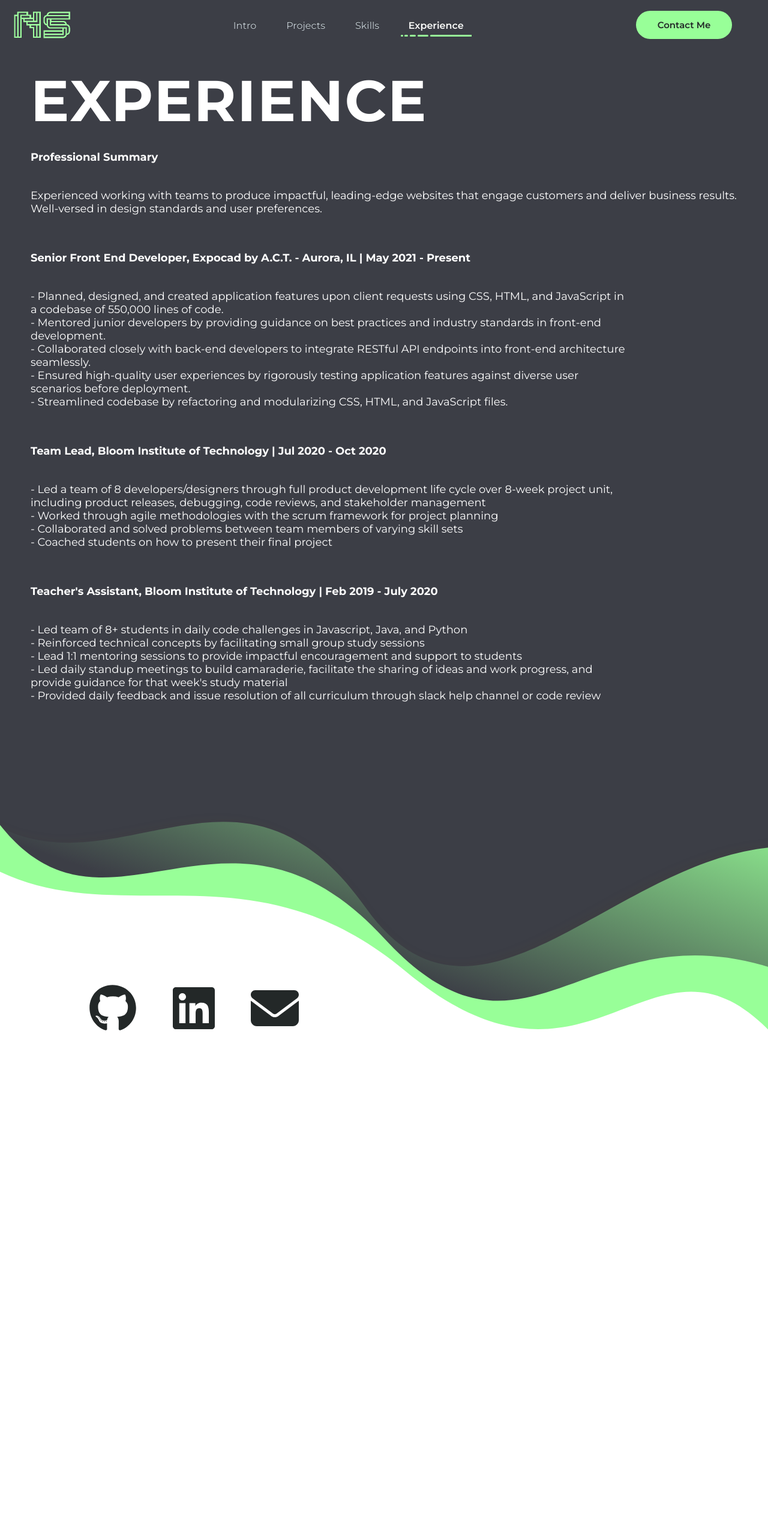
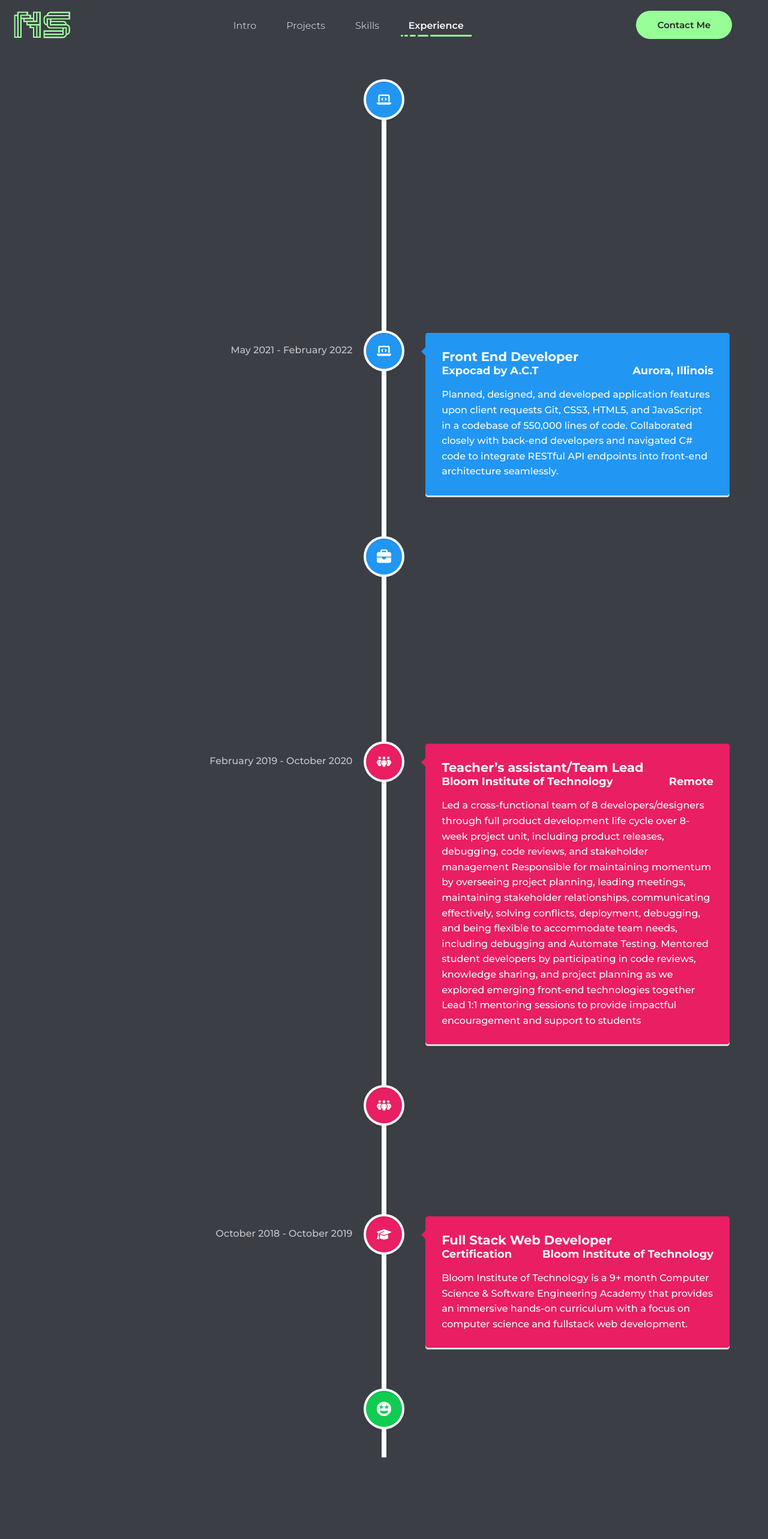
Before and after one commit to NickStrick/Portflio, a React (Create React App) app in the folder portfolio2/: page /experience in a window 1280 px wide. Shown: the top 2566 px of the page at 60% size. Before the commit the page ends 1994 px from the top, so only its background shows below. Built offline with nearby package versions, Linux system fonts and the light colour scheme.

Commit message:
Experiences page Update - reflects real information animnated

```diff
--- a/portfolio2/src/components/Experience.js
+++ b/portfolio2/src/components/Experience.js
@@ -1,11 +1,132 @@
 
 import './styles/Experiences.scss';
 import React, { useState } from 'react';
+import { VerticalTimeline, VerticalTimelineElement }  from 'react-vertical-timeline-component';
+import 'react-vertical-timeline-component/style.min.css';
+import { FontAwesomeIcon } from '@fortawesome/react-fontawesome'
+import { faPeopleGroup, faGraduationCap, faBriefcase, faLaptopCode, faFaceGrinStars} from '@fortawesome/free-solid-svg-icons'
 
   const Experiences = (props) => {
       return (
         <div className="content-container experience-container">
-            <div className="section-container">
+            <VerticalTimeline>
+  <VerticalTimelineElement
+    className="vertical-timeline-element--work"
+    contentStyle={{ background: 'rgb(33, 150, 243)', color: '#fff' }}
+    contentArrowStyle={{ borderRight: '7px solid  rgb(33, 150, 243)' }}
+    date="February 2022 - Present"
+    iconStyle={{ background: 'rgb(33, 150, 243)', color: '#fff' }}
+    icon={<FontAwesomeIcon icon={faLaptopCode} />}
+  >
+    <h3 className="vertical-timeline-element-title">Senior Front End Developer</h3>
+    <h4 className="vertical-timeline-element-subtitle"><span>Expocad by A.C.T</span><span>Aurora, Illinois</span></h4>
+    <p className="vertical-timeline-p">
+    On-call support to mentor junior developers by providing guidance on best practices and industry standards throughout the development process.
+Planned, maintained, supported, and troubleshooted complex, interactive web application features by following coding guidelines and rigorously testing against diverse user scenarios before deployment.
+Streamlined and optimized codebase by refactoring and modularizing CSS3, HTML5, and JavaScript files.
+
+    </p>
+  </VerticalTimelineElement>
+  <VerticalTimelineElement
+    className="vertical-timeline-element--work"
+    contentStyle={{ background: 'rgb(33, 150, 243)', color: '#fff' }}
+    contentArrowStyle={{ borderRight: '7px solid  rgb(33, 150, 243)' }}
+    date="May 2021 - February 2022"
+    iconStyle={{ background: 'rgb(33, 150, 243)', color: '#fff' }}
+    icon={<FontAwesomeIcon icon={faLaptopCode} />}
+  >
+    <h3 className="vertical-timeline-element-title">Front End Developer</h3>
+    <h4 className="vertical-timeline-element-subtitle"><span>Expocad by A.C.T</span><span>Aurora, Illinois</span></h4>
+    <p className="vertical-timeline-p">
+    Planned, designed, and developed application features upon client requests Git, CSS3, HTML5, and JavaScript in a codebase of 550,000 lines of code.
+Collaborated closely with back-end developers and navigated C# code to integrate RESTful API endpoints into front-end architecture seamlessly.
+    </p>
+  </VerticalTimelineElement>
+  <VerticalTimelineElement
+    className="vertical-timeline-element--work"
+    contentStyle={{ background: 'rgb(33, 150, 243)', color: '#fff' }}
+    contentArrowStyle={{ borderRight: '7px solid  rgb(33, 150, 243)' }}
+    date="November 2020 - May 2021"
+    iconStyle={{ background: 'rgb(33, 150, 243)', color: '#fff' }}
+    icon={<FontAwesomeIcon icon={faBriefcase} />}
+  >
+    <h3 className="vertical-timeline-element-title">Full Stack Web Developer</h3>
+    <h4 className="vertical-timeline-element-subtitle"><span>Self Employed</span><span>Remote</span></h4>
+    <p className="vertical-timeline-p">
+    Schedule and guide on-time delivery of complex web projects for clients
+Collaborate and negotiate with clients on project planning, feature count, and cost
+Develop and manage scalable, high-quality, web projects in accordance with client proposals and specifications.
+
+    </p>
+  </VerticalTimelineElement>
+
+  <VerticalTimelineElement
+    className="vertical-timeline-element--education"
+    contentStyle={{ background: 'rgb(233, 30, 99)', color: '#fff' }}
+    contentArrowStyle={{ borderRight: '7px solid  rgb(233, 30, 99)' }}
+    date="February 2019 - October 2020"
+    iconStyle={{ background: 'rgb(233, 30, 99)', color: '#fff' }}
+    icon={<FontAwesomeIcon icon={faPeopleGroup} />}
+  >
+    <h3 className="vertical-timeline-element-title">Teacher’s assistant/Team Lead</h3>
+    <h4 className="vertical-timeline-element-subtitle"><span>Bloom Institute of Technology</span><span>Remote</span></h4>
+    <p className="vertical-timeline-p">
+    Led a cross-functional team of 8 developers/designers through full product development life cycle over 8-week project unit, including product releases, debugging, code reviews, and stakeholder management
+Responsible for maintaining momentum by overseeing project planning, leading meetings, maintaining stakeholder relationships, communicating effectively, solving conflicts, deployment, debugging, and being flexible to accommodate team needs, including debugging and Automate Testing.
+Mentored student developers by participating in code reviews, knowledge sharing, and project planning as we explored emerging front-end technologies together
+Lead 1:1 mentoring sessions to provide impactful encouragement and support to students
+    </p>
+  </VerticalTimelineElement>
+  <VerticalTimelineElement
+    className="vertical-timeline-element--education"
+    contentStyle={{ background: 'rgb(233, 30, 99)', color: '#fff' }}
+    contentArrowStyle={{ borderRight: '7px solid  rgb(233, 30, 99)' }}
+    date="November 2012"
+    iconStyle={{ background: 'rgb(233, 30, 99)', color: '#fff' }}
+    icon={<FontAwesomeIcon icon={faPeopleGroup} />}
+  >
+    <h3 className="vertical-timeline-element-title">Agile Development Scrum Master</h3>
+    <h4 className="vertical-timeline-element-subtitle">Certification</h4>
+    <p className="vertical-timeline-p">
+      Creative Direction, User Experience, Visual Design
+    </p>
+  </VerticalTimelineElement>
+  <VerticalTimelineElement
+    className="vertical-timeline-element--education"
+    contentStyle={{ background: 'rgb(233, 30, 99)', color: '#fff' }}
+    contentArrowStyle={{ borderRight: '7px solid  rgb(233, 30, 99)' }}
+    date="October 2018 - October 2019"
+    iconStyle={{ background: 'rgb(233, 30, 99)', color: '#fff' }}
+    icon={<FontAwesomeIcon icon={faGraduationCap} />}
+  >
+    <h3 className="vertical-timeline-element-title">Full Stack Web Developer</h3>
+    <h4 className="vertical-timeline-element-subtitle"><span>Certification</span><span>Bloom Institute of Technology</span></h4>
+    <p className="vertical-timeline-p">
+    Bloom Institute of Technology is a 9+ month Computer Science & Software Engineering Academy that provides an immersive hands-on curriculum with a focus on computer science and fullstack web development.
+    </p>
+  </VerticalTimelineElement>
+  <VerticalTimelineElement
+  contentStyle={{ background: 'rgb(16, 204, 82)', color: '#fff' }}
+  contentArrowStyle={{ borderRight: '7px solid  rgb(16, 204, 82)' }}
+    iconStyle={{ background: 'rgb(16, 204, 82)', color: '#fff' }}
+    icon={<FontAwesomeIcon icon={faFaceGrinStars} />}
+  >
+    <h3 className="vertical-timeline-element-title">Coding Pupil</h3>
+    <p>College credit computer science classes, hackathons and game developent projects</p>
+    <p className="vertical-timeline-p">
+      A passion for game development and creative design.  </p><p>Wonder and awe at the power of computer software and the engineering behind it.
+    </p>
+  </VerticalTimelineElement>
+
+</VerticalTimeline>
+        </div>
+      );
+  }
+
+  export default Experiences;
+
+  /*
+  <div className="section-container">
                 <div className="section-content">
                     <h1>Experience</h1>
                     <strong>Professional Summary</strong>
@@ -50,8 +171,4 @@ provide guidance for that week's study material
                     </div>
                 </div>
             </div>
-        </div>
-      );
-  }
-
-  export default Experiences;
+            */
--- a/portfolio2/src/components/contact/Contact.js
+++ b/portfolio2/src/components/contact/Contact.js
@@ -19,7 +19,7 @@ function initateConfetti(){
         }, 500);
       }
       isMouseDown = true;
-      let halfWidth = (window.innerWidth / 2)
+      let halfWidth = (window.innerWidth / 2);
       spawnConfetti(halfWidth, 50);
       spawnConfetti((halfWidth + ((halfWidth/2)-45)), 50);
       spawnConfetti((halfWidth - ((halfWidth/2)+45)), 50);
--- a/portfolio2/src/components/skills/SkillsSection.js
+++ b/portfolio2/src/components/skills/SkillsSection.js
@@ -13,21 +13,24 @@ import reduxLogo from '../../images/old/skills/redux.png';
 import SQL from '../../images/old/skills/SQL.png';
 import postgresLogo from '../../images/old/skills/postgres.png';
 import pythonLogo from '../../images/old/skills/python.png';
+import jquerylogo from '../../images/old/skills/jquery.png';
+const SkillsSection = () => {
+    const skillList = [
+        { skill: 'JavaScript', logo: JSLogo },
+        { skill: 'Jquery', logo: jquerylogo },
+        { skill: 'ReactJS', logo: ReactLogo },
+        { skill: 'NodeJS', logo: nodeLogo },
 
 
 
-const SkillsSection = () => {
-    const skillList = [
-        { skill: 'HTML5', logo: htmlLogo },
-        { skill: 'CSS3', logo: cssLogo },
-        { skill: 'JavaScript', logo: JSLogo },
-        { skill: 'NodeJS', logo: nodeLogo },
-        { skill: 'ReactJS', logo: ReactLogo },
+
         { skill: 'Redux', logo: reduxLogo },
         { skill: 'Python', logo: pythonLogo },
         { skill: 'SQL', logo: SQL },
         { skill: 'Git', logo: gitLogo },
-        { skill: 'Postgres', logo: postgresLogo }
+        { skill: 'Postgres', logo: postgresLogo },
+        { skill: 'HTML5', logo: htmlLogo },
+        { skill: 'CSS3', logo: cssLogo },
     ]
 
     return (
--- a/portfolio2/src/components/skills/SkillsSection.scss
+++ b/portfolio2/src/components/skills/SkillsSection.scss
@@ -26,7 +26,10 @@ $highlight: #76E7B3;
             text-align: center;
             margin: 0 20px 60px;
             p{
+                color:#3f3f3f;
+                font-weight:800;
                 position: relative;
+
                 z-index: 2;
                 margin: 0;
                 padding: 8px 0 16px;
@@ -61,8 +64,8 @@ $highlight: #76E7B3;
 .skillSvg{
     position: absolute;
     top:-37px;
-    left:-36px;
-    width: 182px;
+    left:-41px;
+    width: 190px;
     transform: scaleY(-1);;
     max-width: 400px;
 }
--- a/portfolio2/src/components/styles/Experiences.scss
+++ b/portfolio2/src/components/styles/Experiences.scss
@@ -9,3 +9,20 @@
 .experience-container strong:not(:first-of-type){
     padding-top:35px;
 }
+.vertical-timeline-element-content{
+    background-color: blue;
+}
+.vertical-timeline::before{
+    top:2em !important;
+    height:calc(100% - 12em) !important;
+}
+.vertical-timeline.vertical-timeline--two-columns:before{
+    margin-left:-4px !important;
+}
+.vertical-timeline::before{
+    width:8px !important;
+}
+.vertical-timeline-element-subtitle{
+    display: flex;
+    justify-content: space-between;
+}
--- a/portfolio2/src/components/styles/Projects.css
+++ b/portfolio2/src/components/styles/Projects.css
@@ -7,6 +7,7 @@
 }
 .project-list{
     width: 100%;
+    max-width: 1700px;
     display: flex;
     flex-direction: row;
     justify-content: space-between;
--- a/portfolio2/src/images/skills/skillSvg.js
+++ b/portfolio2/src/images/skills/skillSvg.js
@@ -4,8 +4,9 @@ return (
     <svg id={`skillsvg-${index}`} class="skillSvg" viewBox="0 0 100 100" xmlns="http://www.w3.org/2000/svg" version="1.1">
         <defs>
             <linearGradient id={`sw-skill${index}`} x1="0" x2="1" y1="1" y2="0">
-                <stop id="stop1" stop-color="rgb(45,50,50)" offset="0%"></stop>
-                <stop id="stop2" stop-color="#3f3f3f" offset="100%"></stop>
+                <stop id="stop1" stop-color="gainsboro" offset="0%"></stop>
+                <stop id="stop2" stop-color="white
+                " offset="100%"></stop>
             </linearGradient>
         </defs>
     <path fill={`url(#sw-skill${index})`} d="M21.2,-25.4C26.6,-20.6,29.7,-13.2,31.6,-5.2C33.6,2.9,34.4,11.6,31.1,18.7C27.9,25.8,20.7,31.4,13.1,32.8C5.4,34.2,-2.5,31.6,-10.9,29C-19.3,26.3,-28,23.8,-32.4,17.9C-36.8,12,-36.9,2.7,-34.7,-5.5C-32.5,-13.7,-28,-20.8,-21.8,-25.4C-15.6,-30.1,-7.8,-32.3,0,-32.3C7.9,-32.4,15.7,-30.2,21.2,-25.4Z" width="100%" height="100%" transform="translate(50 50)" stroke-width="0"  stroke={`sw-skill${index}`}></path>
```
